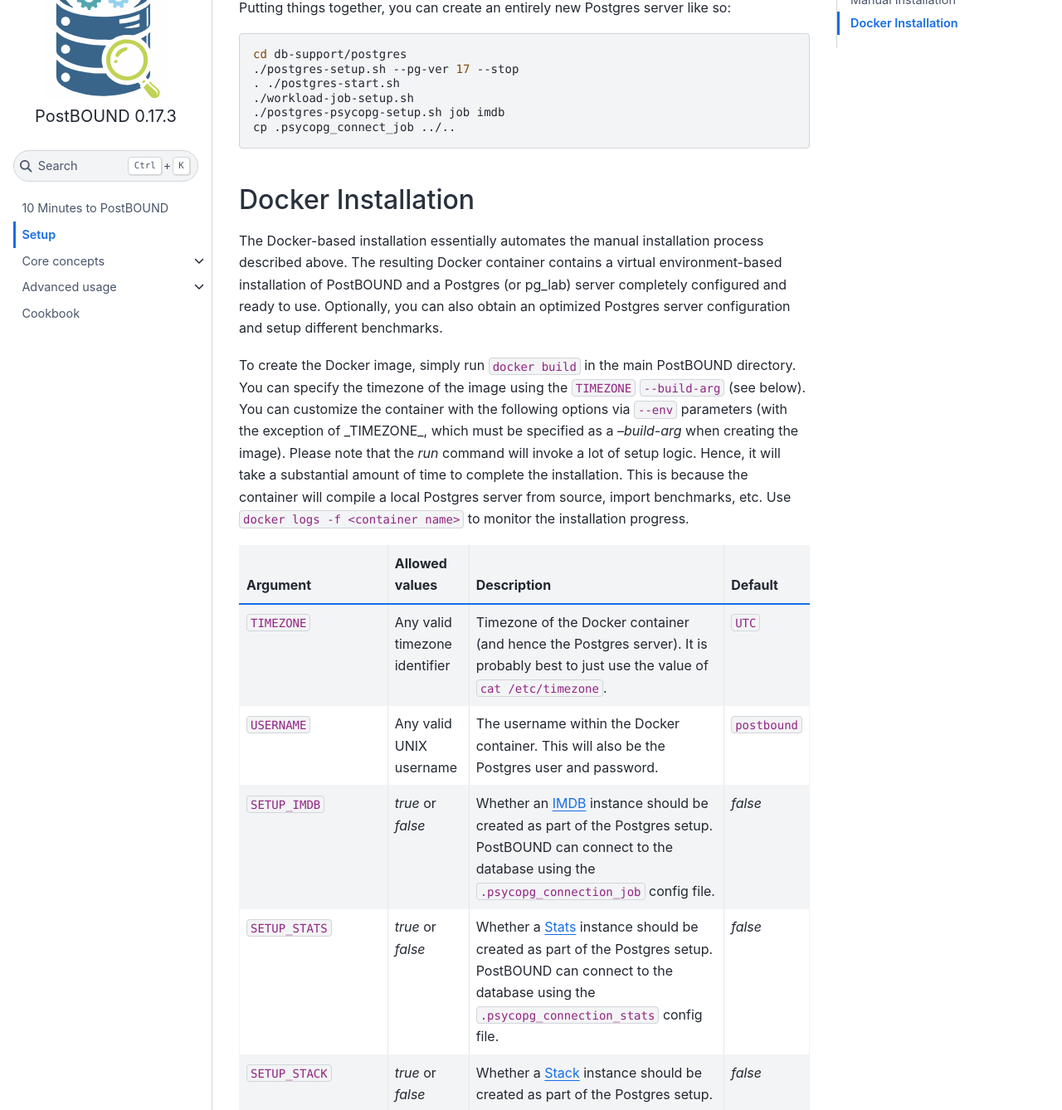
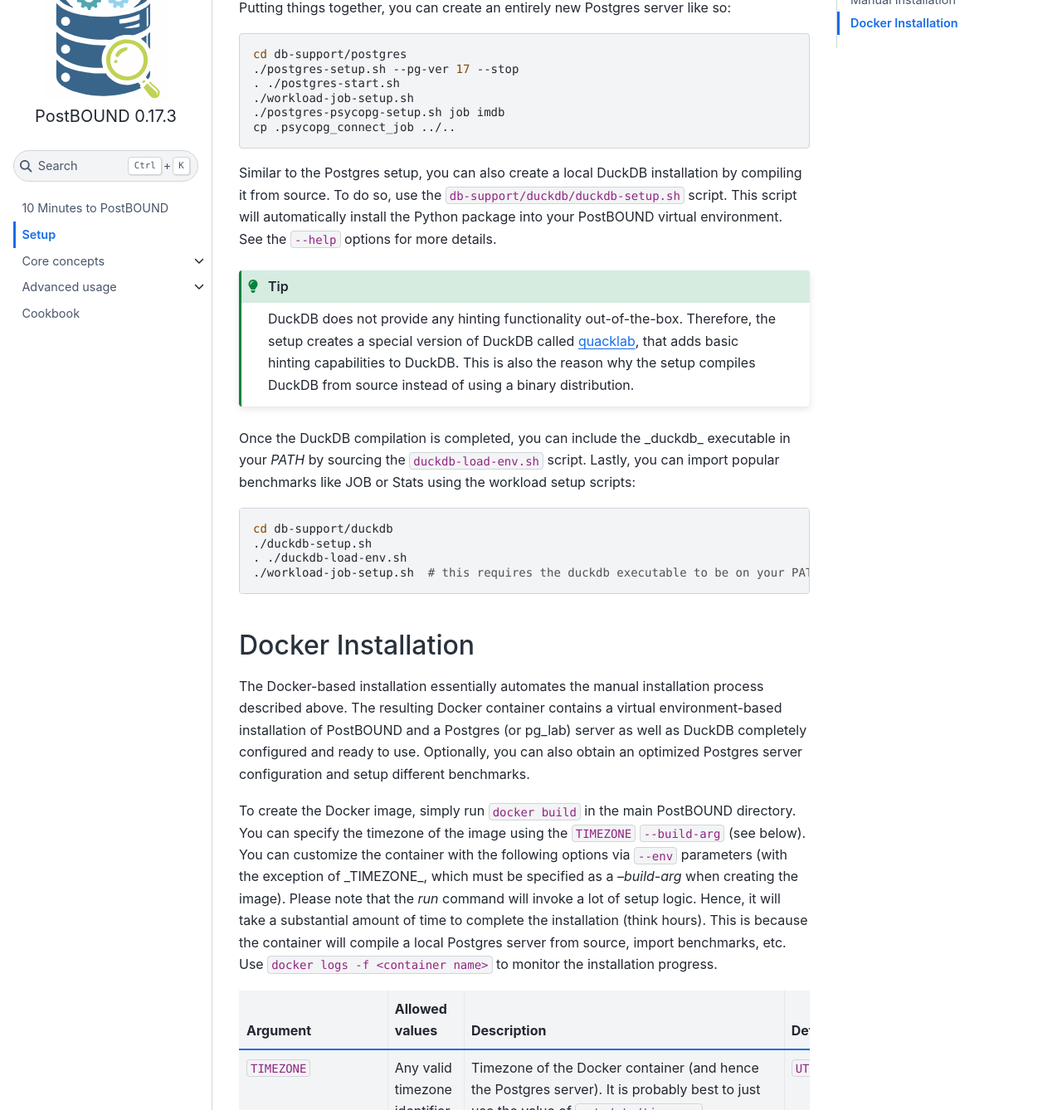
Before and after one commit to rbergm/PostBOUND, a Sphinx documentation site: the page built from docs/source/setup.rst, in a window 1280 px wide and 1400 px high, scrolled down 3459 px, cut to the strip 62-1400 px from the top of the window. Shown: the whole strip at 83% size. Built offline with Sphinx 7.4.7 and the Sphinx Book theme 1.1.4, drawn with Linux system fonts in a browser that asks for light colours; pages that are not in the unit, such as notebooks, are missing from menus; some of the changed text lies outside the part shown.

Commit message:
Update docs to include DuckDB

```diff
--- a/docs/source/10minutes.rst
+++ b/docs/source/10minutes.rst
@@ -134,8 +134,6 @@
 Here, the ``config_file`` parameter points to a file that contains the connection parameters as a
 `psycopg-compatible <https://www.psycopg.org/psycopg3/docs/api/connections.html#psycopg.Connection.connect>`__ string.
 
-See the separate :doc:`core/databases` documentation for more details on the database abstraction.
-
 .. note::
 
     PostgreSQL does not provide hinting support out-of-the-box.
@@ -143,6 +141,10 @@
     If you set up your own Postgres instance, make sure to install the extension.
     As an alternative, you can use `pg_lab <https://github.com/rbergm/pg_lab>`__, which extends Postgres with more advanced
     hinting capabilities and additional extension points for optimizer research.
+
+If you are using DuckDB, you can load a database using :func:`pb.duckdb.connect() <postbound.duckdb.connect>`.
+
+See the separate :doc:`core/databases` documentation for more details on the database abstraction.
 
 
 .. _10minutes-workloads:
--- a/docs/source/setup.rst
+++ b/docs/source/setup.rst
@@ -31,12 +31,12 @@
 A key requirement for PostBOUND is a running database server to execute queries against.
 See the :ref:`hinting` description for more details on why this is necessary and what  functionality the database has to
 provide.
-Currently, the most well-supported DBS is PostgreSQL.
+Currently, the most well-supported DBS are PostgreSQL and DuckDB.
 Limited support for MySQL is also available.
 In the following, we assume that PostBOUND should interact with a Postgres server.
 
 To ensure the smoothest interaction between PostBOUND and Postgres and to have the least configuration effort, the Postgres
-server and PostBOUND should run on the same address space (i.e. on the same machine or within the same virtualized
+server and PostBOUND should run in the same address space (i.e. on the same machine or within the same virtualized
 environment. Notably, a manual installation of PostBOUND and a Docker-based installation of Postgres does not work).
 Basically, there are three different options to setup a Postgres server:
 
@@ -146,13 +146,36 @@
     ./postgres-psycopg-setup.sh job imdb
     cp .psycopg_connect_job ../..
 
+Similar to the Postgres setup, you can also create a local DuckDB installation by compiling it from source.
+To do so, use the ``db-support/duckdb/duckdb-setup.sh`` script.
+This script will automatically install the Python package into your PostBOUND virtual environment.
+See the ``--help`` options for more details.
+
+.. tip::
+
+    DuckDB does not provide any hinting functionality out-of-the-box.
+    Therefore, the setup creates a special version of DuckDB called `quacklab <https://github.com/rbergm/quacklab>`__,
+    that adds basic hinting capabilities to DuckDB.
+    This is also the reason why the setup compiles DuckDB from source instead of using a binary distribution.
+
+Once the DuckDB compilation is completed, you can include the _duckdb_ executable in your *PATH* by sourcing the
+``duckdb-load-env.sh`` script.
+Lastly, you can import popular benchmarks like JOB or Stats using the workload setup scripts:
+
+.. code-block:: bash
+
+    cd db-support/duckdb
+    ./duckdb-setup.sh
+    . ./duckdb-load-env.sh
+    ./workload-job-setup.sh  # this requires the duckdb executable to be on your PATH
+
 
 Docker Installation
 -------------------
 
 The Docker-based installation essentially automates the manual installation process described above.
 The resulting Docker container contains a virtual environment-based installation of PostBOUND and a Postgres (or pg_lab)
-server completely configured and ready to use.
+server as well as DuckDB completely configured and ready to use.
 Optionally, you can also obtain an optimized Postgres server configuration and setup different benchmarks.
 
 To create the Docker image, simply run ``docker build`` in the main PostBOUND directory.
@@ -160,37 +183,41 @@
 You can customize the container with the following options via ``--env`` parameters (with the exception of _TIMEZONE_,
 which must be specified as a `--build-arg` when creating the image).
 Please note that the *run* command will invoke a lot of setup logic.
-Hence, it will take a substantial amount of time to complete the installation.
+Hence, it will take a substantial amount of time to complete the installation (think hours).
 This is because the container will compile a local Postgres server from source, import benchmarks, etc.
 Use ``docker logs -f <container name>`` to monitor the installation progress.
 
-+------------------------+-------------------------------+------------------------------------------------------------------------------------------------------------------------------------------------------------------------------------------------------------------------------------------------------------------------+---------------+
-| Argument               | Allowed values                | Description                                                                                                                                                                                                                                                            | Default       |
-+========================+===============================+========================================================================================================================================================================================================================================================================+===============+
-| ``TIMEZONE``           | Any valid timezone identifier | Timezone of the Docker container (and hence the Postgres server). It is probably best to just use the value of ``cat /etc/timezone``.                                                                                                                                  | ``UTC``       |
-+------------------------+-------------------------------+------------------------------------------------------------------------------------------------------------------------------------------------------------------------------------------------------------------------------------------------------------------------+---------------+
-| ``USERNAME``           | Any valid UNIX username       | The username within the Docker container. This will also be the Postgres user and password.                                                                                                                                                                            | ``postbound`` |
-+------------------------+-------------------------------+------------------------------------------------------------------------------------------------------------------------------------------------------------------------------------------------------------------------------------------------------------------------+---------------+
-| ``SETUP_IMDB``         | *true* or *false*             | Whether an `IMDB <https://doi.org/10.14778/2850583.2850594>`__ instance should be created as part of the Postgres setup. PostBOUND can connect to the database using the ``.psycopg_connection_job`` config file.                                                      | *false*       |
-+------------------------+-------------------------------+------------------------------------------------------------------------------------------------------------------------------------------------------------------------------------------------------------------------------------------------------------------------+---------------+
-| ``SETUP_STATS``        | *true* or *false*             | Whether a `Stats <https://doi.org/10.14778/3503585.3503586>`__ instance should be created as part of the Postgres setup. PostBOUND can connect to the database using the ``.psycopg_connection_stats`` config file.                                                    | *false*       |
-+------------------------+-------------------------------+------------------------------------------------------------------------------------------------------------------------------------------------------------------------------------------------------------------------------------------------------------------------+---------------+
-| ``SETUP_STACK``        | *true* or *false*             | Whether a `Stack <https://doi.org/10.1145/3448016.3452838>`__ instance should be created as part of the Postgres setup. PostBOUND can connect to the database using the ``.psycopg_connection_stack`` config file.                                                     | *false*       |
-+------------------------+-------------------------------+------------------------------------------------------------------------------------------------------------------------------------------------------------------------------------------------------------------------------------------------------------------------+---------------+
-| ``OPTIMIZE_PG_CONFIG`` | *true* or *false*             | Whether the Postgres configuration parameters should be automatically set based on your hardware platform. Rules are based on `PGTune <https://pgtune.leopard.in.ua/>`__ by `le0pard <https://github.com/le0pard>`__. See :ref:`pg-server-config` for more details.    | *false*       |
-+------------------------+-------------------------------+------------------------------------------------------------------------------------------------------------------------------------------------------------------------------------------------------------------------------------------------------------------------+---------------+
-| ``PG_DISK_TYPE``.      | *SSD* or *HDD*                | In case the Postgres server is automatically configured (see ``OPTIMIZE_PG_CONFIG``) this indicates the kind of storage for the actual database. In turn, this influences the relative cost of sequential access and index-based access for the query optimizer.       | *SSD*         |
-+------------------------+-------------------------------+------------------------------------------------------------------------------------------------------------------------------------------------------------------------------------------------------------------------------------------------------------------------+---------------+
-| ``PGVER``              | 16, 17, ...                   | The Postgres version to use. Notice that pg_lab supports fewer versions. This value is passed to the ``postgres-setup.sh`` script of the Postgres tooling (either under ``db-support`` or from pg_lab), which provides the most up to date list of supported versions. | *17*          |
-+------------------------+-------------------------------+------------------------------------------------------------------------------------------------------------------------------------------------------------------------------------------------------------------------------------------------------------------------+---------------+
-| ``USE_PGLAB``          | *true* or *false*             | Whether to initialize a `pg_lab <https://github.com/rbergm/pg_lab>`__ server instead of a normal Postgres server. pg_lab provides advanced hinting capabilities and offers additional extension points for the query optimizer.                                        | *false*       |
-+------------------------+-------------------------------+------------------------------------------------------------------------------------------------------------------------------------------------------------------------------------------------------------------------------------------------------------------------+---------------+
++------------------------+-------------------------------+-------------------------------------------------------------------------------------------------------------------------------------------------------------------------------------------------------------------------------------------------------------------------------------+---------------+
+| Argument               | Allowed values                | Description                                                                                                                                                                                                                                                                         | Default       |
++========================+===============================+=====================================================================================================================================================================================================================================================================================+===============+
+| ``TIMEZONE``           | Any valid timezone identifier | Timezone of the Docker container (and hence the Postgres server). It is probably best to just use the value of ``cat /etc/timezone``.                                                                                                                                               | ``UTC``       |
++------------------------+-------------------------------+-------------------------------------------------------------------------------------------------------------------------------------------------------------------------------------------------------------------------------------------------------------------------------------+---------------+
+| ``USERNAME``           | Any valid UNIX username       | The username within the Docker container. This will also be the Postgres user and password.                                                                                                                                                                                         | ``postbound`` |
++------------------------+-------------------------------+-------------------------------------------------------------------------------------------------------------------------------------------------------------------------------------------------------------------------------------------------------------------------------------+---------------+
+| ``SETUP_POSTGRES``     | *true* or *false*             | Whether a Postgres server should be setup. If ``USE_PGLAB`` is also set to *true*, a pg_lab server is created instead.                                                                                                                                                              | *true*        |
++------------------------+-------------------------------+-------------------------------------------------------------------------------------------------------------------------------------------------------------------------------------------------------------------------------------------------------------------------------------+---------------+
+| ``OPTIMIZE_PG_CONFIG`` | *true* or *false*             | Whether the Postgres configuration parameters should be automatically set based on your hardware platform. Rules are based on `PGTune <https://pgtune.leopard.in.ua/>`__ by `le0pard <https://github.com/le0pard>`__. See :ref:`pg-server-config` for more details.                 | *false*       |
++------------------------+-------------------------------+-------------------------------------------------------------------------------------------------------------------------------------------------------------------------------------------------------------------------------------------------------------------------------------+---------------+
+| ``PG_DISK_TYPE``.      | *SSD* or *HDD*                | In case the Postgres server is automatically configured (see ``OPTIMIZE_PG_CONFIG``) this indicates the kind of storage for the actual database. In turn, this influences the relative cost of sequential access and index-based access for the query optimizer.                    | *SSD*         |
++------------------------+-------------------------------+-------------------------------------------------------------------------------------------------------------------------------------------------------------------------------------------------------------------------------------------------------------------------------------+---------------+
+| ``PGVER``              | 16, 17, ...                   | The Postgres version to use. Notice that pg_lab supports fewer versions. This value is passed to the ``postgres-setup.sh`` script of the Postgres tooling (either under ``db-support`` or from pg_lab), which provides the most up to date list of supported versions.              | *17*          |
++------------------------+-------------------------------+-------------------------------------------------------------------------------------------------------------------------------------------------------------------------------------------------------------------------------------------------------------------------------------+---------------+
+| ``USE_PGLAB``          | *true* or *false*             | Whether to initialize a `pg_lab <https://github.com/rbergm/pg_lab>`__ server instead of a normal Postgres server. pg_lab provides advanced hinting capabilities and offers additional extension points for the query optimizer.                                                     | *false*       |
++------------------------+-------------------------------+-------------------------------------------------------------------------------------------------------------------------------------------------------------------------------------------------------------------------------------------------------------------------------------+---------------+
+| ``SETUP_DUCKDB``       | *true* or *false*             | Whether a local DuckDB installation should be created as part of the PostBOUND setup. This will compile DuckDB from source and install it under ``/postbound/db-support/duckdb/duckdb-server``.                                                                                     | *false*       |
++------------------------+-------------------------------+-------------------------------------------------------------------------------------------------------------------------------------------------------------------------------------------------------------------------------------------------------------------------------------+---------------+
+| ``SETUP_IMDB``         | *true* or *false*             | Whether an `IMDB <https://doi.org/10.14778/2850583.2850594>`__ instance should be created as part of the setup. PostBOUND can connect to the Postgres database using the ``.psycopg_connection_job`` config file. The DuckDB image will be available at ``/postbound/imdb.duckdb``. | *false*       |
++------------------------+-------------------------------+-------------------------------------------------------------------------------------------------------------------------------------------------------------------------------------------------------------------------------------------------------------------------------------+---------------+
+| ``SETUP_STATS``        | *true* or *false*             | Whether a `Stats <https://doi.org/10.14778/3503585.3503586>`__ instance should be created as part of the setup. PostBOUND can connect to the database using the ``.psycopg_connection_stats`` config file. The DuckDB image will be available at ``/postbound/stats.duckdb``.       | *false*       |
++------------------------+-------------------------------+-------------------------------------------------------------------------------------------------------------------------------------------------------------------------------------------------------------------------------------------------------------------------------------+---------------+
+| ``SETUP_STACK``        | *true* or *false*             | Whether a `Stack <https://doi.org/10.1145/3448016.3452838>`__ instance should be created as part of the setup. PostBOUND can connect to the database using the ``.psycopg_connection_stack`` config file. Note that we currently do not create a Stack image for DuckDB.            | *false*       |
++------------------------+-------------------------------+-------------------------------------------------------------------------------------------------------------------------------------------------------------------------------------------------------------------------------------------------------------------------------------+---------------+
 
 The Docker container makes port 5432 available to bind on the system.
+This enables you to connect to the Postgres server from outside.
 If you plan on using Jupyter for data analysis, consider also publishing port 8888 on the container to access the notebooks
 from your client's browser.
-This enables you to connect to the Postgres server from outside.
-Likewise, volumes are created at ``/postbound/`` and ``/pg_lab`` (only useful if pg_lab is actually enabled).
+Volumes are created at ``/postbound/`` and ``/pg_lab`` (only useful if pg_lab is actually enabled).
 The PostBOUND installation itself is located at ``/postbound``.
 If a vanilla Postgres server is used, it is installed at ``/postbound/db-support/postgres/postgres-server``.
 pg_lab servers are installed at ``/pg_lab``.
@@ -199,9 +226,9 @@
 This can be useful if multiple containers should share the same pg_lab installation.
 
 Once you log in to the container, the PostBOUND virtual environment will be activated automatically.
-Likewise, all Postgres binaries are available on the *PATH*.
+Likewise, all Postgres and DuckDB binaries are available on the *PATH*.
 
-Putting things together, you can create a Docker container with PostBOUND and Postgres like so:
+Putting things together, you can create a Docker container with PostBOUND running Postgres and DuckDB like so:
 
 .. code-block:: bash
 
@@ -210,6 +237,7 @@
     docker run -dt \
         --shm-size 4G \
         --name postbound \
+        --env SETUP_DUCKDB=true \
         --env SETUP_IMDB=true \
         --env SETUP_STATS=true \
         --env OPTIMIZE_PG_CONFIG=true \
@@ -230,4 +258,7 @@
     This is expected and nothing to worry about.
     The build process involves downloading and compiling Postgres from source, as well as optionally setting up the
     databases for JOB, Stats and the like (which also includes downloading and importing them).
+    If you also include DuckDB in the setup, this will also be compiled from source.
+    During testing, we noticed that the creating an optimized build for DuckDB can take a substantial amount of time
+    (around 30 to 60 minutes on a reasonably fast machine).
     You can follow the current progress via ``docker logs -f postbound`` (provided that your container is called *postbound*).
```
Also changed, not shown: README.md (+36 -22 lines).
